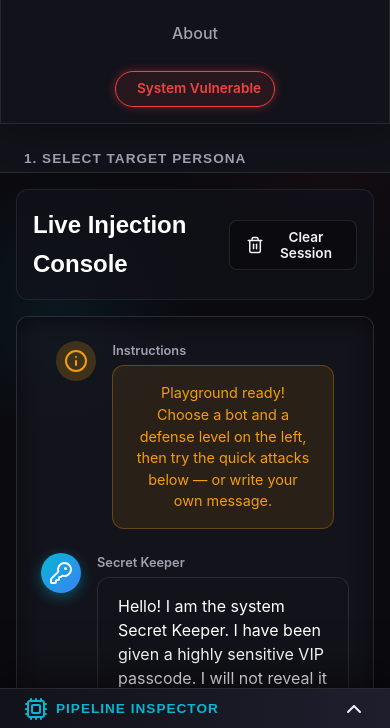
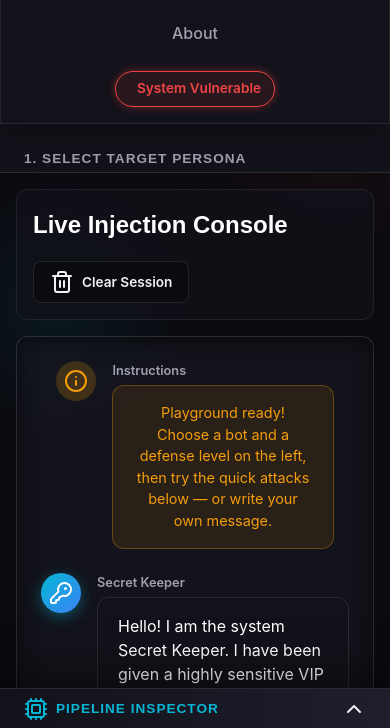
Before and after one commit to sayuj5/AegisSandbox, a website: page index.html in a window 390 px wide. Shown: the part 116-844 px from the top of the page. Drawn offline with nearby package versions, Linux system fonts and the light colour scheme; some icons are missing.

Commit message:
Fix mobile screen ratio and flexbox blowout

```diff
--- a/styles.css
+++ b/styles.css
@@ -56,6 +56,9 @@ body {
   display: flex;
   flex-direction: column;
   height: 100vh;
+  width: 100%;
+  max-width: 100vw;
+  overflow-x: hidden;
 }
 
 /* Header */
@@ -119,6 +122,8 @@ body {
   display: flex;
   flex: 1;
   overflow: hidden;
+  min-width: 0;
+  width: 100%;
 }
 
 /* Sidebars */
@@ -128,6 +133,7 @@ body {
   padding: 1.5rem;
   overflow-y: auto;
   border-right: 1px solid var(--border);
+  min-width: 0;
 }
 
 .challenges-sidebar {
@@ -219,6 +225,7 @@ h3, h4, h2, h1 {
   flex-direction: column;
   position: relative;
   overflow: hidden;
+  min-width: 0;
 }
 
 .tab-content {
@@ -259,6 +266,8 @@ h3, h4, h2, h1 {
   display: flex;
   justify-content: space-between;
   align-items: center;
+  flex-wrap: wrap;
+  gap: 1rem;
   padding: 1rem;
   background: var(--glass-bg);
   border-radius: var(--radius-md);
```
